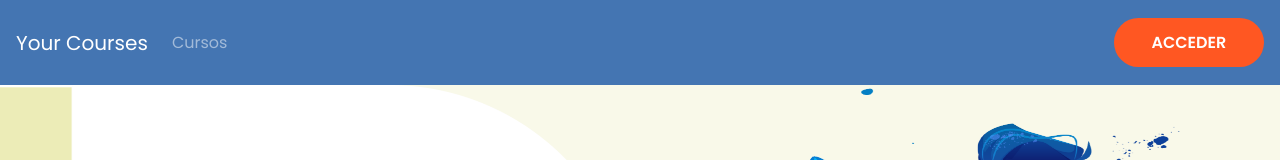
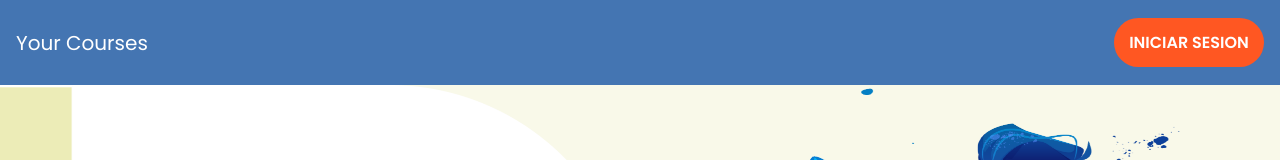
Before and after one commit to WatchDog773/webSite-YourCourses, a React (Create React App) app in the folder frontend-website-yourcourses_/: page / in a window 1280 px wide. Shown: the top 160 px of the page. Built offline with nearby package versions, Linux system fonts and the light colour scheme.

Commit message:
Cierra sesion

```diff
--- /dev/null
+++ b/frontend-website-yourcourses_/src/components/common/ButtonExit.js
@@ -0,0 +1,23 @@
+import { Button } from "react-bootstrap";
+
+import { useStateContext } from "../../utilities/Context";
+
+import { LOGOUT } from "../../utilities/store/reducers/auth.reducer";
+
+//import axios from "axios";
+
+const Exit = () => {
+  const [, dispath] = useStateContext();
+
+  const onLogin = (e) => {
+    dispath({ type: LOGOUT });
+  };
+
+  return (
+    <Button onClick={onLogin} className="btn solid">
+      Salir
+    </Button>
+  );
+};
+
+export default Exit;
--- a/frontend-website-yourcourses_/src/components/common/Navbar.js
+++ b/frontend-website-yourcourses_/src/components/common/Navbar.js
@@ -1,37 +1,54 @@
 import { useState } from "react";
 import { Redirect } from "react-router-dom";
+import { useStateContext } from "../../utilities/Context";
+import BackToLogin from "../common/ButtonBackLogin";
+import ButtonExit from "../common/ButtonExit";
 
 import { Navbar, Nav, Button } from "react-bootstrap";
 //import Mystyles from "./Mystyle";
 
 const NavBar = () => {
-  let [redirect, setRedirect] = useState("");
-  if (redirect !== "") {
-    return <Redirect to={redirect}></Redirect>;
-  }
+  const [{ auth }] = useStateContext();
 
-  return (
+  const navButtonsNoUser = (
+    <Navbar collapseOnSelect bg="light" expand="lg" variant="dark">
+      <Navbar.Brand href="#home">Your Courses</Navbar.Brand>
+      <Navbar.Toggle aria-controls="responsive-navbar-nav" />
+      <Navbar.Collapse id="responsive-navbar-nav">
+        <Nav className="mr-auto"></Nav>
+        <Nav className="ml-auto">
+          <Nav.Item>
+            <BackToLogin />
+          </Nav.Item>
+        </Nav>
+      </Navbar.Collapse>
+    </Navbar>
+  );
+
+  const navButtonsUser = (
     <Navbar collapseOnSelect bg="light" expand="lg" variant="dark">
       <Navbar.Brand href="#home">Your Courses</Navbar.Brand>
       <Navbar.Toggle aria-controls="responsive-navbar-nav" />
       <Navbar.Collapse id="responsive-navbar-nav">
         <Nav className="mr-auto">
-          <Nav.Link href="#courses">Cursos</Nav.Link>
+          <Nav.Link href="#courses">Agregar un curso</Nav.Link>
+          <Nav.Link href="#courses">Mis inscripciones</Nav.Link>
+          <Nav.Link href="#courses">Mis cursos</Nav.Link>
         </Nav>
         <Nav className="ml-auto">
           <Nav.Item>
-            <Button
-              onClick={(e) => {
-                setRedirect("/login");
-              }}
-            >
-              Acceder
-            </Button>
+            <ButtonExit />
           </Nav.Item>
         </Nav>
       </Navbar.Collapse>
     </Navbar>
   );
+
+  if (auth.logged) {
+    return navButtonsUser;
+  } else {
+    return navButtonsNoUser;
+  }
 };
 
 export default NavBar;
--- a/frontend-website-yourcourses_/src/components/private/Start.js
+++ b/frontend-website-yourcourses_/src/components/private/Start.js
@@ -1,18 +1,13 @@
 import { useStateContext } from "../../utilities/Context";
 import Courses from "./Courses";
+import Navbar from "../common/Navbar";
 
 const Start = () => {
   const [{ auth }] = useStateContext();
   return (
     <div>
-      <h2>Hola mundo, he aqui algunos cursos</h2>
-      <h3>
-        {auth.message} {auth.user.email}
-      </h3>
-
-      <div>
-        <Courses />
-      </div>
+      <Navbar />
+      <Courses />
     </div>
   );
 };
--- a/frontend-website-yourcourses_/src/utilities/store/reducers/auth.reducer.js
+++ b/frontend-website-yourcourses_/src/utilities/store/reducers/auth.reducer.js
@@ -63,6 +63,12 @@ const authReducer = (state = initialState, action = {}) => {
 
     case SIGNIN_FETCHING: {
       return { ...state, isFetching: true };
+    }
+
+    // https://www.youtube.com/watch?v=Xa7ECigMWRs
+    case LOGOUT: {
+      localStorage.removeItem("store_auth");
+      return { logged: false };
     }
 
     case SIGNIN_SUCCES:
```
Also changed, not shown: 1 other file (tests, documents, lock files or other folders).
